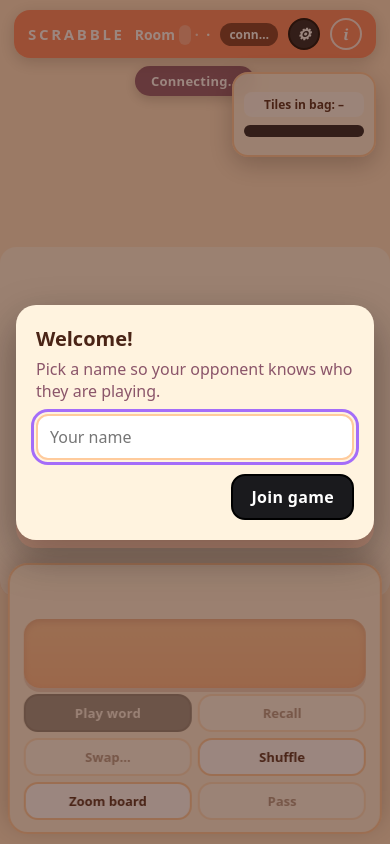
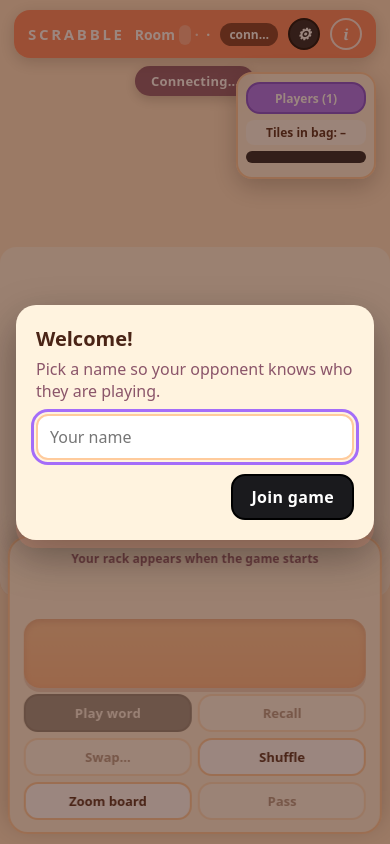
Before and after one commit to IsoRisu/scrabble, a Flask app: template templates/game.html in a window 390 px wide. Run offline with Flask 3, Linux system fonts and the light colour scheme; the template is opened without the code that fills it, so the values that code supplies are empty; some libraries are stand-ins or nearby versions.

Commit message:
Role: You are an expert mobile UI/UX designer and frontend developer.
Requested via Discord /repo task.

```diff
--- a/static/style.css
+++ b/static/style.css
@@ -601,21 +601,46 @@ body[data-page="game"] {
   z-index: 100;
   display: flex;
   flex-direction: column;
-  gap: 8px;
-  max-width: 260px;
+  gap: 6px;
+  max-width: 240px;
   background: rgba(255, 243, 223, 0.92);
   backdrop-filter: blur(8px);
   -webkit-backdrop-filter: blur(8px);
   border: 2px solid var(--panel-border);
   border-radius: 16px;
-  padding: 10px;
+  padding: 8px;
   box-shadow: 0 8px 24px rgba(0, 0, 0, 0.25);
-  max-height: calc(100vh - 160px);
+  max-height: calc(100vh - 140px);
   overflow-y: auto;
 }
 
+.btn-players-toggle {
+  width: 100%;
+  padding: 4px 8px;
+  min-height: 32px;
+  font-size: 12px;
+  background: var(--accent);
+  color: #fff;
+  border-color: var(--accent-dark);
+}
+
+.floating-overlay-panel .players.collapsed {
+  display: none;
+}
+
 .floating-overlay-panel .players {
-  gap: 6px;
+  gap: 4px;
+  max-height: 200px;
+  overflow-y: auto;
+}
+
+.rack-notice {
+  font-size: 12px;
+  color: var(--muted);
+  font-weight: 700;
+  text-align: center;
+  padding: 2px 0;
+  letter-spacing: 0.01em;
 }
 
 .floating-overlay-panel .player-card {
--- a/templates/game.html
+++ b/templates/game.html
@@ -38,7 +38,8 @@
 
     <!-- Floating Top-Right / Side Overlays -->
     <div class="floating-overlay-panel top-right-overlay">
-      <div id="players" class="players"></div>
+      <button id="btn-players-toggle" class="btn btn-small btn-players-toggle" type="button" aria-expanded="false">Players (<span id="player-count">1</span>)</button>
+      <div id="players" class="players collapsed"></div>
       <div class="bag-float">Tiles in bag: <b id="bag-count">&ndash;</b></div>
       <div id="timer" class="timer" aria-label="Turn timer"></div>
       <div class="timer-actions">
@@ -50,6 +51,7 @@
 
     <!-- Floating Bottom Rack & Action Controls Overlay -->
     <div class="floating-bottom-overlay">
+      <div class="rack-notice" id="rack-notice">Your rack appears when the game starts</div>
       <div id="preview" class="preview" aria-live="polite"></div>
       <div id="rack" class="rack" aria-label="Your tile rack"></div>
       <div class="controls">
```
Also changed, not shown: HANDOFF.md (added, +21 -0 lines).
